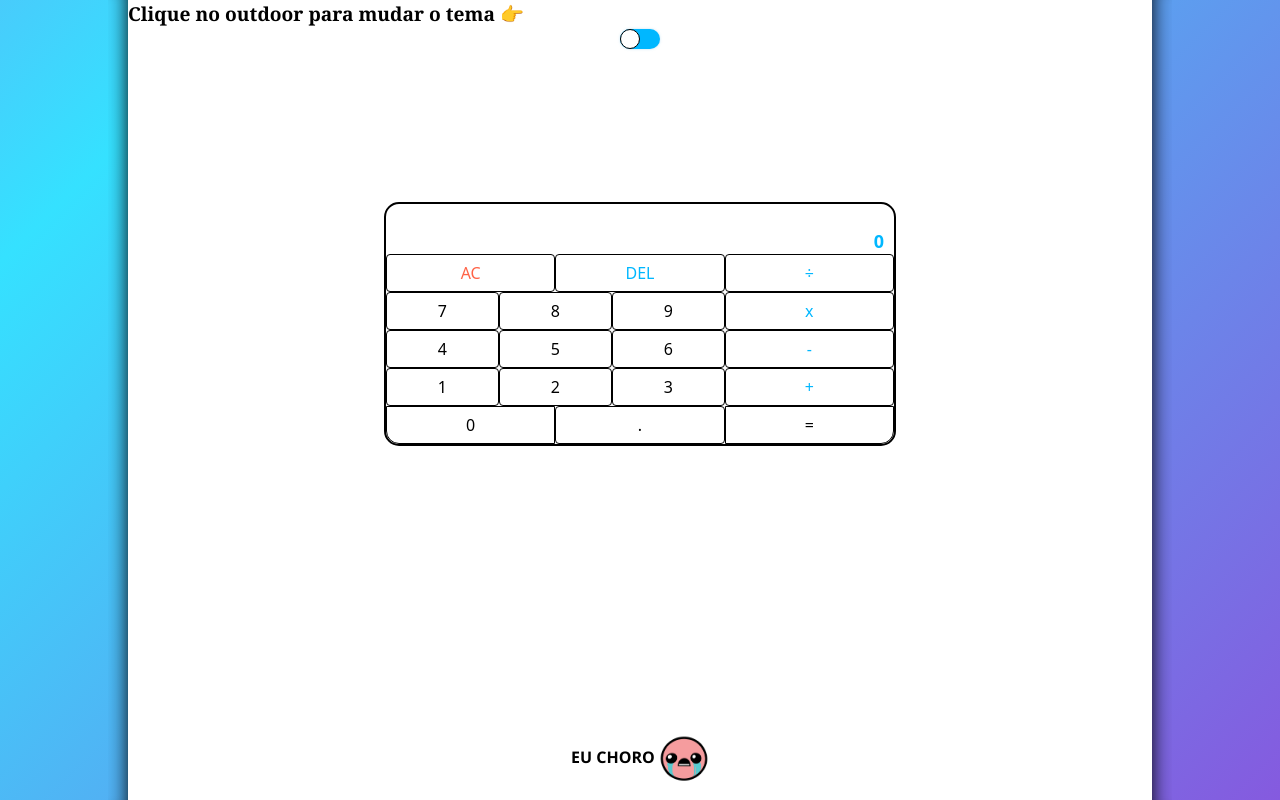
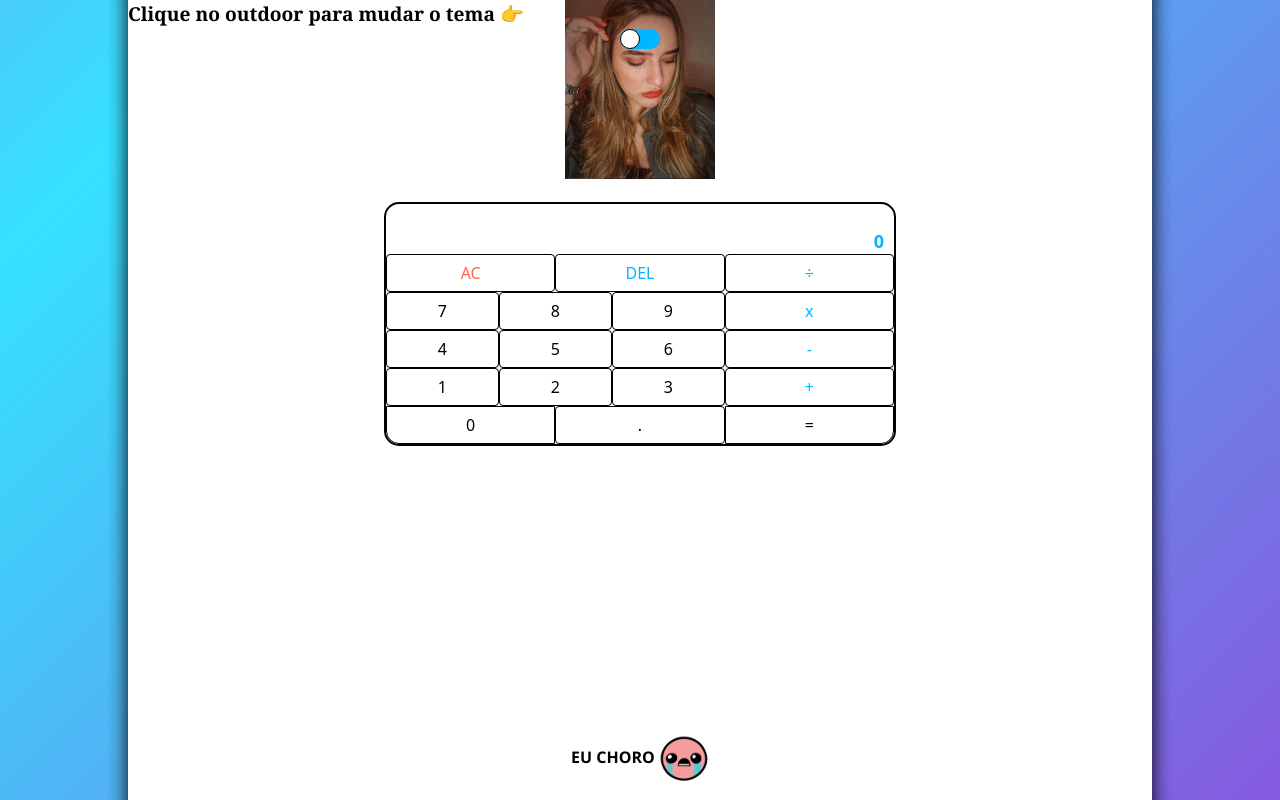
Before and after one commit to pedromulas9/calculadora, a plain HTML site: page index.html in a window 1280 px wide. Drawn offline with nearby package versions, Linux system fonts and the light colour scheme.

Commit message:
Update style.css

```diff
--- a/style.css
+++ b/style.css
@@ -250,7 +250,7 @@ li {
     background: none repeat scroll 0 0 var(--bgColor);
     position: relative;
     height: 100%;
-    background-image: url('../img/yoTesta.png');
+    background-image: url('yoTesta.png');
     background-repeat: no-repeat;
     background-position: center top;
     background-size: 150px;
```
